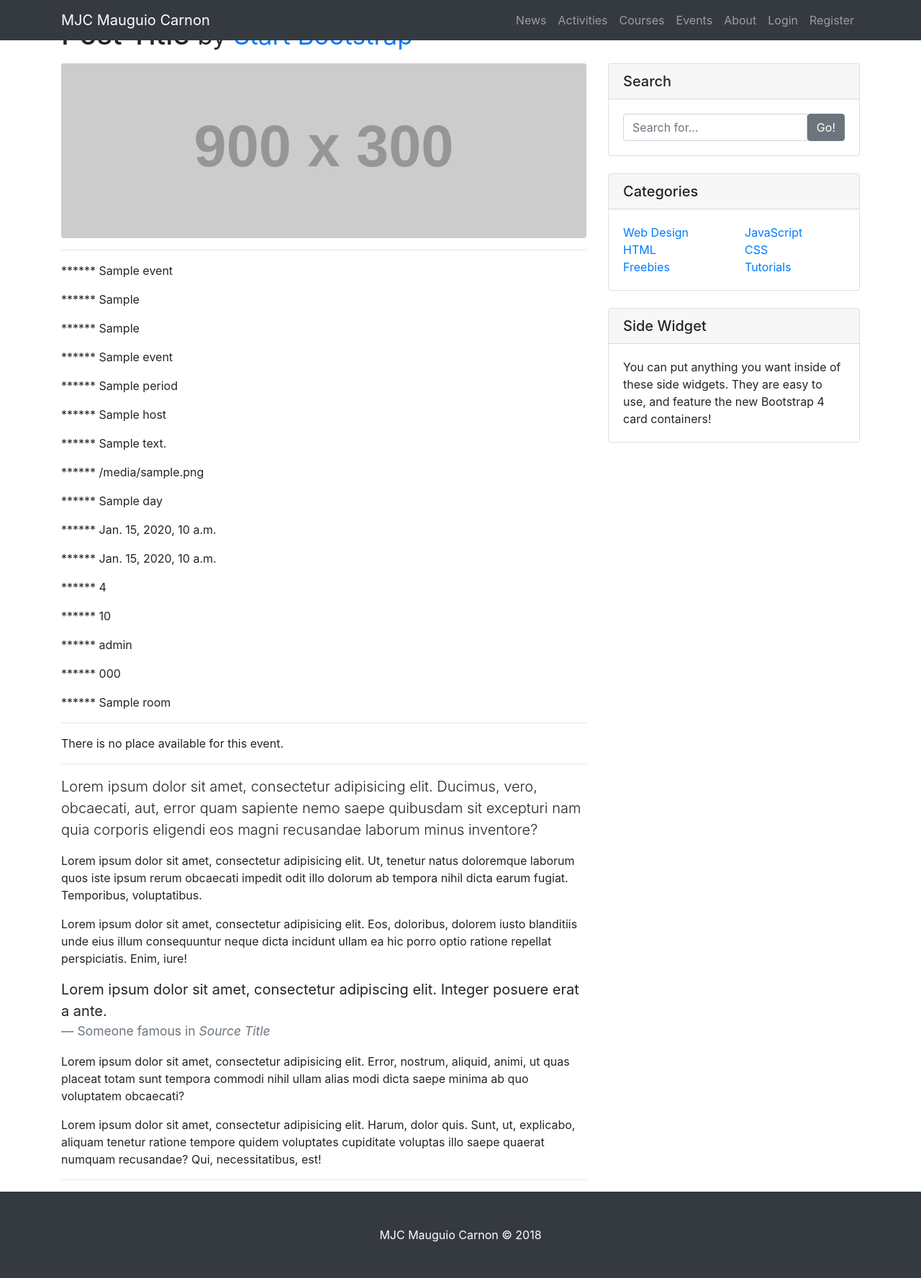
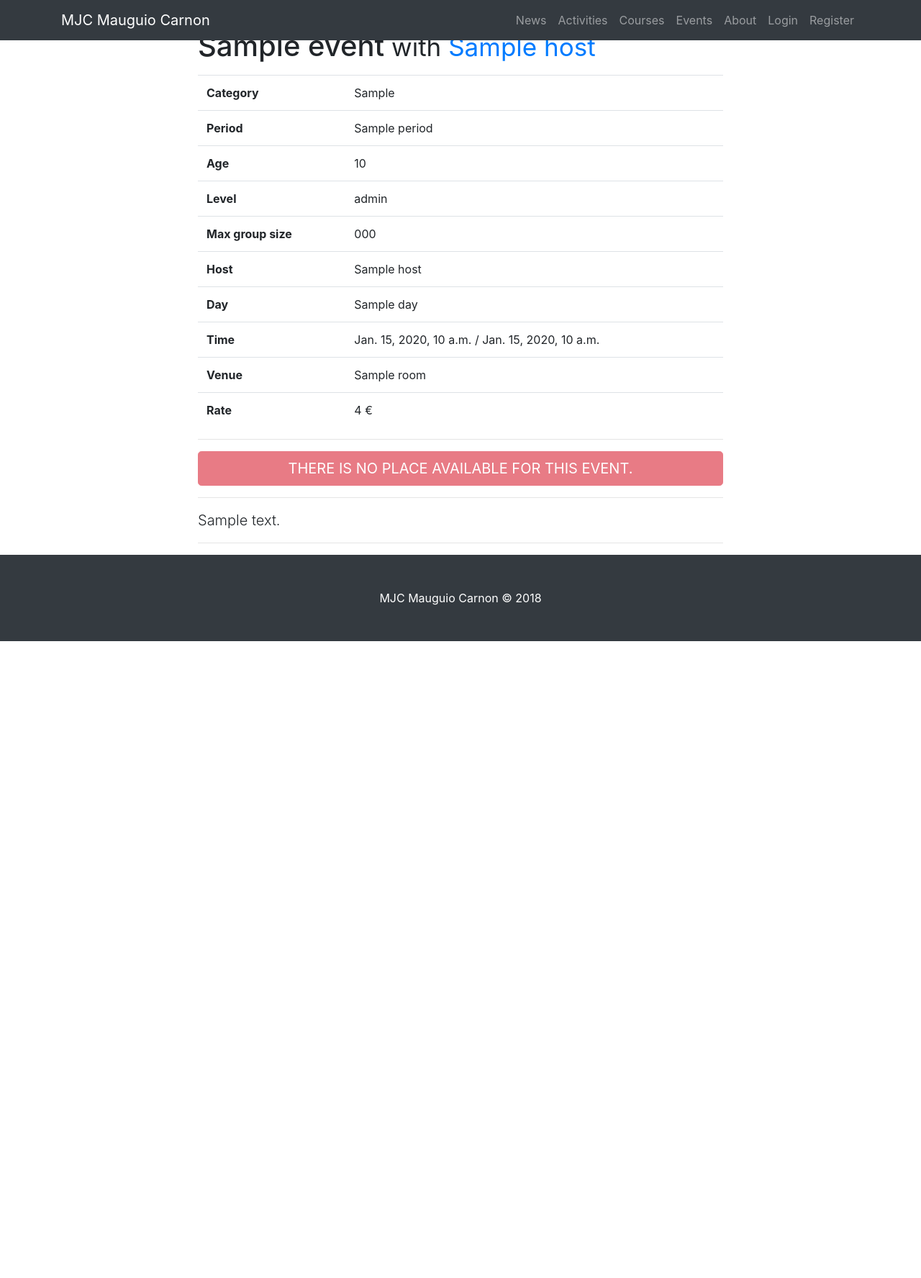
Before and after one commit to Xorast/project-Django, a Django app: template activities/templates/activities/event_details.html in a window 1280 px wide. Shown: the whole page at 72% size. After the commit the page ends 891 px from the top, so only its background shows below. Run offline with Django 3.2, Linux system fonts and the light colour scheme; the template is opened without the code that fills it: most values are stand-ins (such as "Sample title", 1, 10 or a date in 2020); grey boxes marked "Sample" are stand-in pictures; grey boxes labelled with a size stand in for pictures from a placeholder-image service; some libraries are stand-ins or nearby versions.

Commit message:
Event details page reworked.

```diff
--- a/activities/templates/activities/event_details.html
+++ b/activities/templates/activities/event_details.html
@@ -7,133 +7,96 @@
     <!-- Page Content -->
     <div class="container">
 
-        <h1 class="mt-4 mb-3">Post Title
-        <small>by
-          <a href="#">Start Bootstrap</a>
-        </small>
-        </h1>
+
 
         <div class="row">
 
             <!-- Post Content Column -->
-            <div class="col-lg-8">
+            <div class="col-lg-8 offset-lg-2">
 
-                <!-- Preview Image -->
-                <img class="img-fluid rounded" src="http://placehold.it/900x300" alt="">
 
-                <hr>
+                <!-- Image -->
+                <div class="row m-0 mt-3">
+                        <div class="img rounded" style="background-image:url('{{ MEDIA_URL }}{{ event.image }}')"></div>
+                </div>
                 <!---->
-                <p>****** {{ event.name             }}</p>
-                <p>****** {{ event.event_type       }}</p>
-                <p>****** {{ event.event_subtype    }}</p>
-                <p>****** {{ event.name             }}</p>
-                <p>****** {{ event.period           }}</p>
-                <p>****** {{ event.host             }}</p>
-                <p>****** {{ event.description      }}</p>
-                <p>****** {{ event.image            }}</p>
-                <p>****** {{ event.day              }}</p>
-                <p>****** {{ event.time_start       }}</p>
-                <p>****** {{ event.time_end         }}</p>
-                <p>****** {{ event.rate             }}</p>
-                <p>****** {{ event.age_group        }}</p>
-                <p>****** {{ event.level            }}</p>
-                <p>****** {{ event.number_max       }}</p>
-                <p>****** {{ event.room             }}</p>
+
+                <h1 class="mt-4 mb-3">{{ event.name }}<small> with <a href="#">{{ event.host }}</a></small></h1>
+
+                <table class="table table-hover">
+                  <!--<thead>-->
+                  <!--  <tr>-->
+                  <!--    <th scope="col">Information</th>-->
+                  <!--    <th scope="col"></th>-->
+                    <!--  <th scope="col">Column heading</th>-->
+                    <!--  <th scope="col">Column heading</th>-->
+                  <!--  </tr>-->
+                  <!--</thead>-->
+                  <tbody>
+                    <tr>
+                      <th scope="row">Category</th>
+                      <td>{{ event.event_subtype }}</td>
+                    </tr>
+                    <tr>
+                      <th scope="row">Period</th>
+                      <td>{{ event.period        }}</td>
+                    </tr>
+                    <tr>
+                      <th scope="row">Age</th>
+                      <td>{{ event.age_group     }}</td>
+                    </tr>
+                    <tr>
+                      <th scope="row">Level</th>
+                      <td>{{ event.level         }}</td>
+                    </tr>
+                    <tr>
+                      <th scope="row">Max group size</th>
+                      <td>{{ event.number_max    }}</td>
+                    </tr>
+                    <tr>
+                      <th scope="row">Host</th>
+                      <td>{{ event.host          }}</td>
+                    </tr>
+                    <tr>
+                      <th scope="row">Day</th>
+                      <td>{{ event.day }}</td>
+                    </tr>
+                    <tr>
+                      <th scope="row">Time</th>
+                      <td>{{ event.time_start }} / {{ event.time_end }}</td>
+                    </tr>
+                    <tr>
+                      <th scope="row">Venue</th>
+                      <td>{{ event.room          }}</td>
+                    </tr>
+                    <tr>
+                      <th scope="row">Rate</th>
+                      <td>{{ event.rate          }} €</td>
+                    </tr>
+                  </tbody>
+                </table>
 
                 <hr>
                 {% if event.number_available > 0 %}
-                    <a href="{% url 'register_to_event' event.event_type event.event_subtype event.id %}">Register</a>
+                    <a href="{% url 'register_to_event' event.event_type event.event_subtype event.id %}">
+                    <button type="button" class="btn btn-outline-primary btn-lg btn-block text-uppercase">REGISTER</button>
+                    </a>
                 {% else %}
-                    <p>There is no place available for this event.</p>
+                    <button type="button" class="disabled btn btn-danger btn-lg btn-block text-uppercase">There is no place available for this event.</button>
                 {% endif %}
 
                 <hr>
 
                 <!-- Post Content -->
-                <p class="lead">Lorem ipsum dolor sit amet, consectetur adipisicing elit. Ducimus, vero, obcaecati, aut, error quam sapiente nemo saepe quibusdam sit excepturi nam quia corporis eligendi eos magni recusandae laborum minus inventore?</p>
-
-                <p>Lorem ipsum dolor sit amet, consectetur adipisicing elit. Ut, tenetur natus doloremque laborum quos iste ipsum rerum obcaecati impedit odit illo dolorum ab tempora nihil dicta earum fugiat. Temporibus, voluptatibus.</p>
-
-                <p>Lorem ipsum dolor sit amet, consectetur adipisicing elit. Eos, doloribus, dolorem iusto blanditiis unde eius illum consequuntur neque dicta incidunt ullam ea hic porro optio ratione repellat perspiciatis. Enim, iure!</p>
-
-                <blockquote class="blockquote">
-                    <p class="mb-0">Lorem ipsum dolor sit amet, consectetur adipiscing elit. Integer posuere erat a ante.</p>
-                    <footer class="blockquote-footer">Someone famous in
-                      <cite title="Source Title">Source Title</cite>
-                    </footer>
-                </blockquote>
-
-                <p>Lorem ipsum dolor sit amet, consectetur adipisicing elit. Error, nostrum, aliquid, animi, ut quas placeat totam sunt tempora commodi nihil ullam alias modi dicta saepe minima ab quo voluptatem obcaecati?</p>
-
-                <p>Lorem ipsum dolor sit amet, consectetur adipisicing elit. Harum, dolor quis. Sunt, ut, explicabo, aliquam tenetur ratione tempore quidem voluptates cupiditate voluptas illo saepe quaerat numquam recusandae? Qui, necessitatibus, est!</p>
+                <p class="lead">{{ event.description      }}</p>
 
                 <hr>
 
             </div>
-            <!-- Sidebar Widgets Column -->
-            <div class="col-md-4">
-
-              <!-- Search Widget -->
-              <div class="card mb-4">
-                <h5 class="card-header">Search</h5>
-                <div class="card-body">
-                  <div class="input-group">
-                    <input type="text" class="form-control" placeholder="Search for...">
-                    <span class="input-group-btn">
-                      <button class="btn btn-secondary" type="button">Go!</button>
-                    </span>
-                  </div>
-                </div>
-              </div>
-
-              <!-- Categories Widget -->
-              <div class="card my-4">
-                <h5 class="card-header">Categories</h5>
-                <div class="card-body">
-                  <div class="row">
-                    <div class="col-lg-6">
-                      <ul class="list-unstyled mb-0">
-                        <li>
-                          <a href="#">Web Design</a>
-                        </li>
-                        <li>
-                          <a href="#">HTML</a>
-                        </li>
-                        <li>
-                          <a href="#">Freebies</a>
-                        </li>
-                      </ul>
-                    </div>
-                    <div class="col-lg-6">
-                      <ul class="list-unstyled mb-0">
-                        <li>
-                          <a href="#">JavaScript</a>
-                        </li>
-                        <li>
-                          <a href="#">CSS</a>
-                        </li>
-                        <li>
-                          <a href="#">Tutorials</a>
-                        </li>
-                      </ul>
-                    </div>
-                  </div>
-                </div>
-              </div>
-
-              <!-- Side Widget -->
-              <div class="card my-4">
-                <h5 class="card-header">Side Widget</h5>
-                <div class="card-body">
-                  You can put anything you want inside of these side widgets. They are easy to use, and feature the new Bootstrap 4 card containers!
-                </div>
-              </div>
-
-            </div>
 
 
-            </div>
-            <!-- /.row -->
+        </div>
+        <!-- /.row -->
     </div>
 
 
```
Also changed, not shown: activities/templates/activities/events_list_by_type_subtypes.html (+11 -5 lines), activities/templates/activities/events_list_of_type_subtypes.html (+12 -3 lines), views/templates/views/about.html (+41 -10 lines), views/templates/views/index.html (+4 -4 lines), test.py (deleted).
